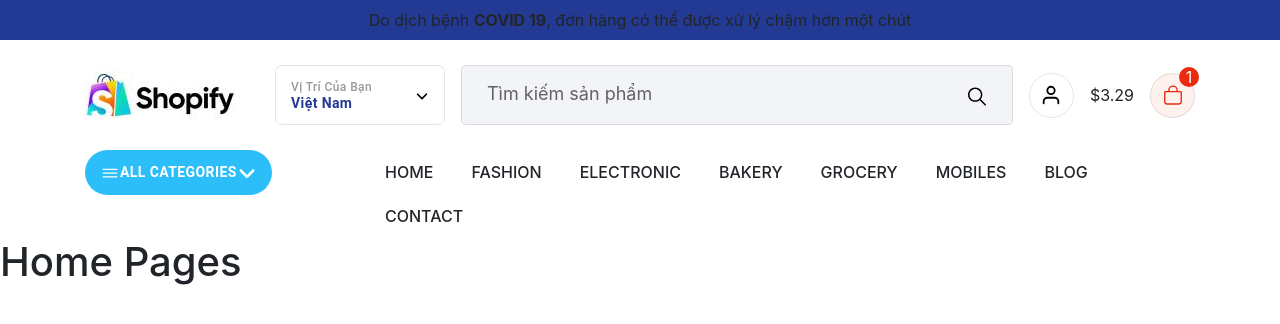
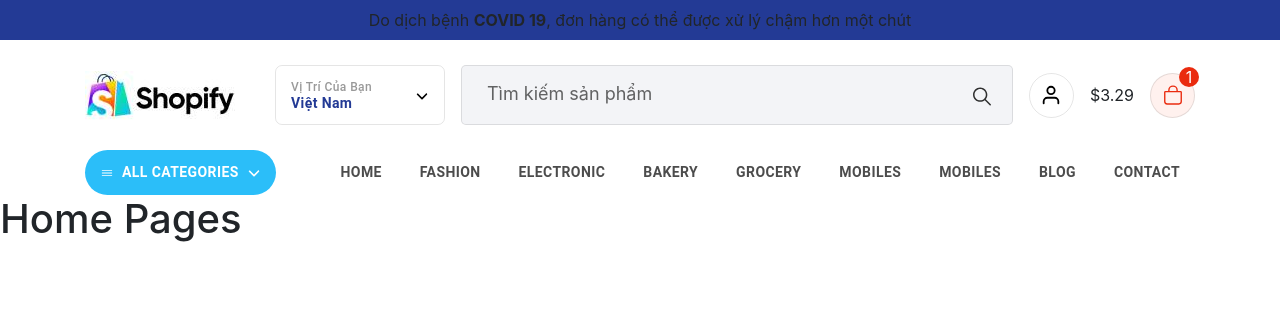
Before and after one commit to huygodne/Full_Stack_E-Commerce, a React (Create React App) app: page / in a window 1280 px wide. Shown: the top 324 px of the page. Built offline with nearby package versions, Linux system fonts and the light colour scheme.

Commit message:
Update 20/3 Video #6

```diff
--- a/src/App.css
+++ b/src/App.css
@@ -23,6 +23,19 @@
   .container-xl {
     max-width: 1200px;
   }
+}
+
+::-webkit-scrollbar {
+  width: 8px !important;
+  height: 8px !important;
+}
+
+::-webkit-scrollbar-thumb {
+  background: #ccc !important;
+}
+
+::-webkit-scrollbar-track {
+  background: transparent timportant;
 }
 
 .container {
@@ -85,7 +98,7 @@
   opacity: 0.7;
 }
 
-header .headerSearch {
+.headerSearch {
   width: 60%;
   height: 60px;
   background: #f3f4f7;
@@ -95,7 +108,7 @@
   border: 1px solid rgba(0, 0, 0, 0.1);
 }
 
-header .headerSearch input {
+.headerSearch input {
   background: transparent !important;
   outline: none !important;
   font-size: 18px;
@@ -106,14 +119,14 @@
   padding: 0px 20px !important;
 }
 
-header .headerSearch input::-webkit-input-placeholder {
+.headerSearch input::-webkit-input-placeholder {
   color: rgba(0, 0, 0, 0.6);
 }
 
-header .headerSearch button {
+.headerSearch button {
   position: absolute;
   top: 10px;
-  right: 15px;
+  right: 10px;
   z-index: 100;
   min-width: 40px !important;
   height: 40px !important;
@@ -123,8 +136,9 @@
 
 }
 
-header .headerSearch button svg {
+.headerSearch button svg {
   font-size: 25px;
+  opacity: 0.8;
 }
 
 header .part3 .circle {
@@ -168,6 +182,54 @@
   height: 20px;
 }
 
+.locationModal .MuiPaper-elevation {
+  padding: 25px;
+  position: relative;
+}
+
+.locationModal .countryList {
+  margin-bottom: 0px;
+  max-height: 400px;
+  overflow-y: scroll;
+  overflow-x: hidden;
+}
+
+.locationModal .countryList li {
+  width: 100%;
+  list-style: none;
+}
+
+.locationModal .countryList li button {
+  width: 100%;
+  text-transform: capitalize !important;
+  color: #000 !important;
+  justify-content: flex-start !important;
+  padding: 15px 20px !important;
+}
+
+.locationModal .close_{
+  position: absolute;
+  top: 10px;
+  right: 10px;
+  color: #000 !important;
+  min-width: 40px !important;
+  height: 40px !important;
+}
+
+.locationModal .close_ svg{
+  font-size: 22px;
+}
+
+nav .navPart1 {
+  max-width: 20%;
+  flex: 0 0 20%;
+}
+
+nav .navPart2 {
+  max-width: 80%;
+  flex: 0 0 80%;
+}
+
 nav .allCatTab {
   background: #2bbef9;
   padding: 10px 15px !important;
@@ -186,10 +248,6 @@
   font-weight: 600;
 }
 
-nav .allCatTab svg {
-  font-size: 20px !important;
-}
-
 nav .allCatTab .icon1 svg {
   font-size: 20px !important;
 }
@@ -202,9 +260,13 @@
   margin-bottom: 0px;
 }
 
-nav .navPart2 ul li a {
-  font-size: 16px;
-  font-weight: 500;
+nav .navPart2 ul li a{
+  text-decoration: none;
+}
+
+nav .navPart2 ul li a button{
+  font-size: 14px !important  ;
+  font-weight: 600;
   text-decoration: none;
   color: rgba(0, 0, 0, 0.7);
   text-transform: uppercase;
--- a/src/components/countrydropdown/index.js
+++ b/src/components/countrydropdown/index.js
@@ -1,16 +1,72 @@
+import { Dialog, Slide } from '@mui/material';
 import Button from '@mui/material/Button';
+import React, { useState } from 'react';
 import { FaAngleDown } from 'react-icons/fa6';
+// import { Button } from '@mui/material';
+import { IoIosSearch } from 'react-icons/io';
+import { MdClose } from 'react-icons/md';
+
+const Transition = React.forwardRef(function Transition(props, ref) {
+    return <Slide direction="up" ref={ref} {...props} />;
+});
 
 const CountryDropdown = () => {
+
+    const [isOpenModal, setIsOpenModal] = useState(false);
+
     return (
         <>
-            <Button className='countryDrop'>
+            <Button className='countryDrop' onClick={() => setIsOpenModal(true)}>
                 <div className='info d-flex flex-column'>
                     <span className='label'>Vị trí của bạn</span>
                     <span className='name'>Việt Nam</span>
                 </div>
-                <span className='ml-auto'><FaAngleDown/></span>
+                <span className='ml-auto'><FaAngleDown /></span>
             </Button>
+
+            <Dialog className='locationModal' TransitionComponent={Transition} onClose={() => setIsOpenModal(false)} open={isOpenModal}>
+                <h4 className='mb-0'>Chọn vị trí giao hàng</h4>
+                <p>Nhập địa chỉ của bạn và chúng tôi sẽ chỉ định ưu đãi cho khu vực của bạn</p>
+                <Button className='close_' onClick={() => setIsOpenModal(false)}><MdClose /></Button>
+
+                <div className='headerSearch w-100' >
+                    <input type='text' placeholder='Tìm kiếm địa chỉ...' />
+                    <Button><IoIosSearch /></Button>
+                </div>
+
+                <ul className='countryList mt-3'>
+                    <li>
+                        <Button onClick={() => setIsOpenModal(false)}>India</Button>
+                    </li>
+                    <li>
+                        <Button onClick={() => setIsOpenModal(false)}>India</Button>
+                    </li>
+                    <li>
+                        <Button onClick={() => setIsOpenModal(false)}>India</Button>
+                    </li>
+                    <li>
+                        <Button onClick={() => setIsOpenModal(false)}>India</Button>
+                    </li>
+                    <li>
+                        <Button onClick={() => setIsOpenModal(false)}>India</Button>
+                    </li>
+                    <li>
+                        <Button onClick={() => setIsOpenModal(false)}>India</Button>
+                    </li>
+                    <li>
+                        <Button onClick={() => setIsOpenModal(false)}>India</Button>
+                    </li>
+                    <li>
+                        <Button onClick={() => setIsOpenModal(false)}>India</Button>
+                    </li>
+                    <li>
+                        <Button onClick={() => setIsOpenModal(false)}>India</Button>
+                    </li>
+                    <li>
+                        <Button onClick={() => setIsOpenModal(false)}>India</Button>
+                    </li>
+                </ul>
+            </Dialog>
         </>
     )
 }
--- a/src/components/header/navigation/index.js
+++ b/src/components/header/navigation/index.js
@@ -8,39 +8,42 @@
         <nav>
             <div className='container'>
                 <div className='row'>
-                    <div className='col-sm-3 navPart1'>
+                    <div className='col-sm-2 navPart1'>
                         <Button className='allCatTab align-items-center'>
-                            <span><IoIosMenu className='icon1' /></span>
+                            <span><IoIosMenu className='icon1 mr-2' /></span>
                             <span class='text'>ALL CATEGORIES</span>
-                            <span><FaAngleDown className='icon2' /></span>
+                            <span><FaAngleDown className='icon2 ml-2' /></span>
                         </Button>
                     </div>
 
-                    <div className='col-sm-9 navPart2 d-flex align-items-center'>
+                    <div className='col-sm-10 navPart2 d-flex align-items-center'>
                         <ul className='list list-inline ml-auto'>
                             <li className='list-inline-item'>
-                                <Link to="/">Home</Link>
+                                <Link to="/"><Button>Home</Button></Link>
                             </li>
                             <li className='list-inline-item'>
-                                <Link to="/">Fashion</Link>
+                                <Link to="/"><Button>Fashion</Button></Link>
                             </li>
                             <li className='list-inline-item'>
-                                <Link to="/">Electronic</Link>
+                                <Link to="/"><Button>Electronic</Button></Link>
                             </li>
                             <li className='list-inline-item'>
-                                <Link to="/">Bakery</Link>
+                                <Link to="/"><Button>Bakery</Button></Link>
                             </li>
                             <li className='list-inline-item'>
-                                <Link to="/">Grocery</Link>
+                                <Link to="/"><Button>Grocery</Button></Link>
                             </li>
                             <li className='list-inline-item'>
-                                <Link to="/">Mobiles</Link>
+                                <Link to="/"><Button>Mobiles</Button></Link>
                             </li>
                             <li className='list-inline-item'>
-                                <Link to="/">Blog</Link>
+                                <Link to="/"><Button>Mobiles</Button></Link>
                             </li>
                             <li className='list-inline-item'>
-                                <Link to="/">Contact</Link>
+                                <Link to="/"><Button>Blog</Button></Link>
+                            </li>
+                            <li className='list-inline-item'>
+                                <Link to="/"><Button>Contact</Button></Link>
                             </li>
                         </ul>
                     </div>
```
